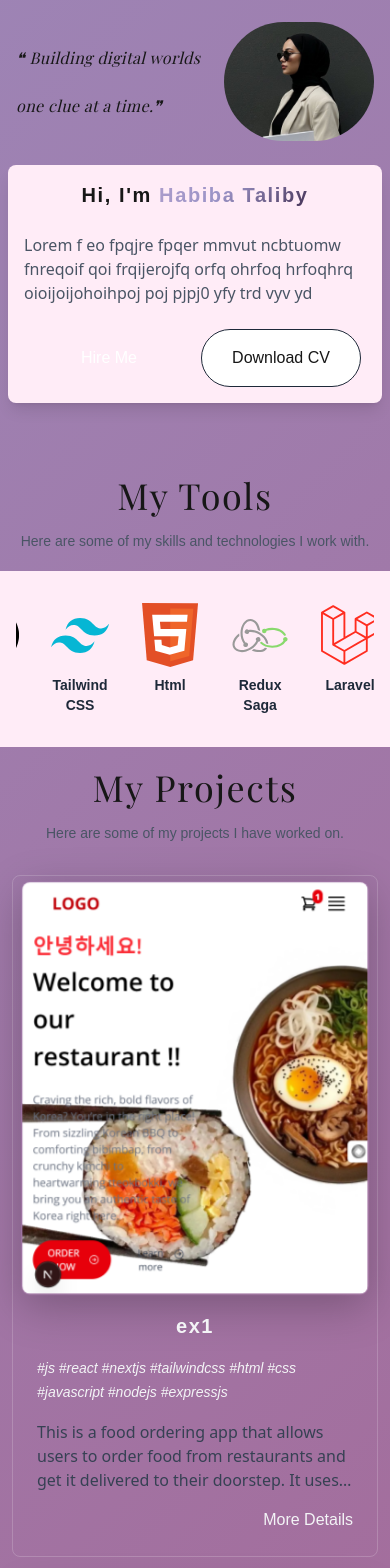
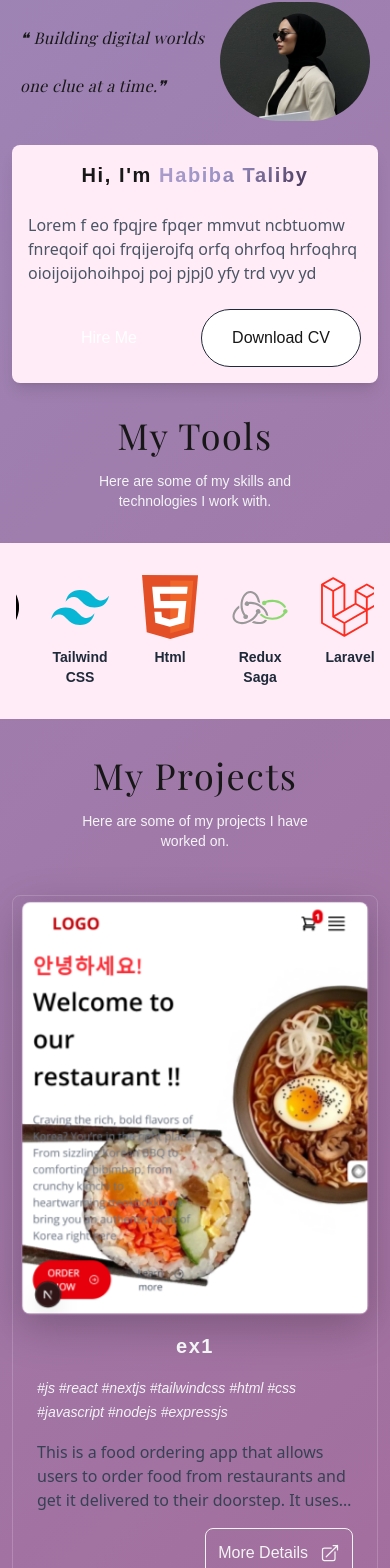
Before and after one commit to Habiba712/my-portfolio, a Next.js app: page / in a window 390 px wide. Shown: the part 58-1626 px from the top of the page. Built offline with nearby package versions, Linux system fonts and the light colour scheme.

Commit message:
project by id for mobile, button icon

```diff
--- /dev/null
+++ b/public/icons/SVG/closeMenu.js
@@ -0,0 +1,10 @@
+
+
+export default function CloseMenu({className}) {
+    return (
+<svg xmlns="http://www.w3.org/2000/svg" fill="none" viewBox="0 0 24 24" stroke-width="2" stroke="currentColor" class={className}>
+  <path stroke-linecap="round" stroke-linejoin="round" d="M6 18 18 6M6 6l12 12" />
+</svg>
+
+    )
+}
--- /dev/null
+++ b/public/icons/SVG/link_arrow.js
@@ -0,0 +1,11 @@
+
+
+export default function LinkArrow({className}){
+
+    return(
+        <svg xmlns="http://www.w3.org/2000/svg" fill="none" viewBox="0 0 24 24" strokeWidth={1.5} stroke="currentColor" className={className}>
+  <path strokeLinecap="round" strokeLinejoin="round" d="M13.5 6H5.25A2.25 2.25 0 0 0 3 8.25v10.5A2.25 2.25 0 0 0 5.25 21h10.5A2.25 2.25 0 0 0 18 18.75V10.5m-10.5 6L21 3m0 0h-5.25M21 3v5.25" />
+</svg>
+
+    )
+}
--- a/src/app/components/Sections/AboutMeSection.js
+++ b/src/app/components/Sections/AboutMeSection.js
@@ -6,7 +6,7 @@ import profile_pic from "../../../../public/Minimalist Chic Hijab Style _ Cream
 import Link from "next/link";
 export default function AboutMe() {
     return(
-        <section id="about" className="w-full flex flex-col gap-10 items-center">
+        <section id="about" className="w-full flex flex-col gap-3 items-center">
 
 <SectionHeader title={"About Me"} description={"A small introduction about me"}/>
         <div className="desktop-about w-[80%] p-2 h-full border border-gray-300 rounded-lg bg-white grid grid-cols-2 gap-4 items-center">
--- a/src/app/components/Sections/ContactMe.js
+++ b/src/app/components/Sections/ContactMe.js
@@ -4,7 +4,7 @@ import SectionHeader from "../layout/SectionHeader"
 
 export default function ContactMe() {
     return(
-        <section id="contact" className="w-full flex flex-col gap-10 items-center">
+        <section id="contact" className="w-full flex flex-col gap-3 items-center">
 
 <SectionHeader title={"Contact Me"} description={"You can use the form bellow in case you wanted to contact me"}/>
         <div className="desktop-about w-[60%] p-10 border border-gray-300 rounded-lg bg-white">
--- a/src/app/components/Sections/ProjectsSections.js
+++ b/src/app/components/Sections/ProjectsSections.js
@@ -6,6 +6,7 @@ import { ThemeContext } from "../../components/AppContext"
 import { Playfair_Display } from "next/font/google";
 import { motion } from "framer-motion";
 import { redirect } from "next/navigation";
+import LinkArrow from "../../../../public/icons/SVG/link_arrow";
 
 const playfair = Playfair_Display({
     subsets: ["latin"],
@@ -120,7 +121,13 @@ export default function ProjectsSections() {
                                             handleExpandText
                                             redirect(`/pages/projectss/${item._id}`)
                                         }
-                                        } className="cursor-pointer transition-all duration-600 ease-in-out  hover:scale-104">{expandText ? `Less Details` : `More Details`}</button>
+                                        } className="cursor-pointer py-3 px-3 border border-gray-100 rounded-lg transition-all duration-600 flex gap-3 justify-between text-gray-100 items-centerease-in-out  hover:scale-104">
+
+
+                                            {!expandText && <span>More Details</span>}
+                                            <LinkArrow className="w-5 h-5"/>
+
+                                            </button>
                                     </div>
 
 
@@ -138,7 +145,7 @@ export default function ProjectsSections() {
 
             </section>
             {/* mobile version */}
-            <section id="projects" className="mobile-projects w-full  flex flex-col  items-center smooth-scroll transition-all duration-500 ease-in-out">
+            <section id="projects" className="mobile-projects w-full  flex flex-col gap-3 items-center smooth-scroll transition-all duration-500 ease-in-out">
                 <SectionHeader title={'My Projects'} description={'Here are some of my projects I have worked on.'} />
 
 
@@ -204,7 +211,13 @@ export default function ProjectsSections() {
                                             handleExpandText
                                             redirect(`/pages/projectss/${item._id}`)
                                         }
-                                        } className="cursor-pointer transition-all duration-600 ease-in-out  hover:scale-104">{expandText ? `Less Details` : `More Details`}</button>
+                                        } className="cursor-pointer py-3 px-3 border border-gray-100 rounded-lg transition-all duration-600 flex gap-3 justify-between items-centerease-in-out  hover:scale-104">
+
+
+                                            {!expandText && <span>More Details</span>}
+                                            <LinkArrow className="w-5 h-5"/>
+
+                                            </button>
                                     </div>
 
 
--- a/src/app/components/Sections/SkillsSections.js
+++ b/src/app/components/Sections/SkillsSections.js
@@ -23,11 +23,11 @@ export default function SkillsSections() {
 
     return (
         <>
-         <section className="relative mt-8 overflow-hidden"
+         <section className="relative gap-3 mb-4 mt-3 overflow-hidden"
        >
             <SectionHeader title={'My Tools'} description={'Here are some of my skills and technologies I work with.'} />
 
-            <div className="w-full flex flex-row justify-between items-center gap-8 p-4 shadow-lg overflow-x-auto  bg-[#ffecf7ff] ">
+            <div className="w-full mt-3 flex flex-row justify-between items-center gap-8 p-4 shadow-lg overflow-x-auto  bg-[#ffecf7ff] ">
                 {/* a slide of skills and logos ?  */}
                <ToolSlider tools={tools} />
             </div>
--- a/src/app/components/layout/Header.js
+++ b/src/app/components/layout/Header.js
@@ -10,9 +10,10 @@ import logo_black from "../../../../public/icons/logo_in_black.svg";
 import { Prata } from 'next/font/google';
 import Link from "next/link";
 import { redirect } from "next/navigation";
-
+import { useEffect, useRef } from "react";
 import HamburgerMenu from '../../../../public/icons/SVG/hamburgerMenu.js'
 import { useState } from "react";
+import CloseMenu from "../../../../public/icons/SVG/closeMenu";
 
 
 
@@ -22,9 +23,39 @@ export default function Header() {
   const handleShowMenu = ()=>{
     setShowMenu(!showMenu)
   }
+   const menuRef = useRef(null)
+
+   useEffect(()=>{
+    const handleClickOutside= (event)=>{
+      if(menuRef.current && !menuRef.current.contains(event.target)){
+        setShowMenu(false)
+      }
+      if(!menuRef.current && showMenu){
+        setShowMenu(false)
+      }
+    }
+    document.addEventListener('mousedown', handleClickOutside)
+
+    // return()=>{
+    //   document.removeEventListener('mousedown', handleClickOutside)
+    // }
+   },[])
+
+   useEffect(()=>{
+    const handleScrollMenu=()=>{
+      if(window.scrollY>100){
+        setShowMenu(false)
+      }
+    }
+
+    document.addEventListener('scroll', handleScrollMenu)
+   },[])
 
   return (
-    <><header className="desktop-header project-title w-full flex items-center justify-between  py-6 px-10">
+    <>
+
+    {/* for desktop */}
+    <header className="desktop-header project-title w-full flex items-center justify-between  py-6 px-10">
       <div className="text-4xl font-bold  text-start ">
         {/* <Image src={logo_white} alt="logo" width={200} height={200}className="" /> */}
         <h1 className="cursor-pointer"
@@ -32,7 +63,7 @@ export default function Header() {
             redirect('/')
           }}
         >VexAura</h1>
-{/* for desktop */}
+
       </div>
       <div className="">
         <nav className="font-semibold menu-items-nav">
@@ -87,10 +118,13 @@ export default function Header() {
 
       </div>
       <div className="w-50 flex justify-end">
-        <button  onClick={handleShowMenu}>
-           <HamburgerMenu alt="hamburger menu" width={20} height={20} className="cursor-pointer w-10 h-10 felx"
+        <button  onClick={()=>{handleShowMenu()}} className="transition-all ease-in-out duration-700">
+
+        {
+          showMenu ? <CloseMenu  width={20} height={20} className="cursor-pointer w-10 h-10 felx"/> : <HamburgerMenu alt="hamburger menu" width={20} height={20} className="cursor-pointer w-10 h-10 felx"
 
         />
+        }
         </button>
 
       </div>
@@ -98,7 +132,8 @@ export default function Header() {
   </div>
   {
     showMenu && (
-       <div className={`fixed z-100 top-10 right-10 text-white mx-auto  text-sm w-full flex justify-end transition-all duration-700 ease-in-out
+       <div ref={menuRef}
+       className={`fixed z-100 top-10 right-10 text-white mx-auto  text-sm w-full flex justify-end transition-all duration-700 ease-in-out
         ${showMenu ? 'translate-y-0 opacity-100':'-translate-y-full opacity-0'}
         `}
 
--- a/src/app/components/layout/Hero.js
+++ b/src/app/components/layout/Hero.js
@@ -12,6 +12,7 @@ const playfair = Playfair_Display({
 export default function Hero() {
     return (
         <>
+        {/* deskptop version */}
             <div className="desktop-hero flex flex-row justify-between items-center w-full px-5 py-5 main-text-color mb-6 ">
                 <div className={`w-60 h-100 flex flex-col items-start   justify-center grow italic px-8 font-bold text-center overflowX-auto ${playfair.className}`}>
                     <p className="text-5xl leading-[3rem] tracking-wide  animate-slideInLeft">
@@ -61,7 +62,7 @@ export default function Hero() {
             </div>
 
             {/* mobile version */}
-            <div className="mobile-hero w-fit py-5 main-text-color mb-6 mx-2">
+            <div className="mobile-hero main-text-color px-3 flex flex-col justify-center">
                 <div className={`w-fit grid grid-cols-2 px-2 grow italic items-center justify-between font-bold ${playfair.className}`}>
                     <div className="w-50">
                         <p className="text-md italic text-start leading-[3rem] tracking-wide  animate-slideInLeft font-light">
@@ -87,7 +88,7 @@ export default function Hero() {
 
                 </div>
 
-                <div className="p-4 rounded-lg shadow-lg mt-6 flex flex-col gap-2 animate-dropTop bg-[#ffecf7ff] items-center w-fit">
+                <div className="p-4 rounded-lg shadow-lg mt-6 flex flex-col gap-2 animate-dropTop bg-[#ffecf7ff] items-center">
                     <h3>Hi, I'm <span className="animated-gradient-text">Habiba Taliby</span></h3>
                     <p className="font-normal font-sans text-gray-600 ">Lorem f eo fpqjre fpqer mmvut ncbtuomw fnreqoif qoi frqijerojfq orfq ohrfoq hrfoqhrq oioijoijohoihpoj poj pjpj0 yfy trd vyv yd </p>
                     <div className="w-fit flex justify-center">
--- a/src/app/components/layout/SectionHeader.js
+++ b/src/app/components/layout/SectionHeader.js
@@ -4,7 +4,7 @@ export default function SectionHeader({ title, description }) {
     return (
         <div className="flex flex-col items-center justify-center w-full px-4 py-5">
             <h2 className="text-center">{title}</h2>
-            <p className="text-center text-gray-600 text-sm">{description}</p>
+            <p className="w-60 text-center text-gray-100 text-sm">{description}</p>
         </div>
     )
 }
--- a/src/app/globals.css
+++ b/src/app/globals.css
@@ -271,6 +271,7 @@ h2{
 .mobile-about{
   display: none;
 }
+
  }
 
   @media (max-width: 639px) {
@@ -281,6 +282,7 @@ h2{
 .desktop-header{
   display: none;
 }
+
 
 .desktop-hero{
   display: none;
--- a/src/app/page.js
+++ b/src/app/page.js
@@ -9,7 +9,7 @@ export default function Home() {
   return (
     // <div className="font-sans w-max-5xl mx-auto ">
     //   <section className="w-fit">
-    <div className="overflow-x-hidden">
+    <div className="w-full">
     <Hero/>
         <SkillsSections/>
         <ProjectsSections/>
--- a/src/app/pages/projectss/[id]/page.js
+++ b/src/app/pages/projectss/[id]/page.js
@@ -36,9 +36,61 @@ export default function Project() {
             <div>
                 <SectionHeader title={myProject.name} description={""} />
                 {/* // grid grid-cols-2 gap-4  */}
-                <div className="rounded-lg
+                <div className="desktop-hero rounded-lg
 
                 w-full grid grid-cols-2 justify-between gap-4 ">
+
+
+                    <div className="px-4 py-6 font-poppins border border-gray-200 rounded-lg bg-[#ffecf7ff]">
+                        <h3 className="font-sans font-semibold text-gray-800">Overview</h3>
+
+                        <p
+                            className="font-sans"
+
+                        >
+                            Lorem
+                            ipsum dolor sit amet, consectetur adipiscing elit. Sed euismod, nunc ut laoreet cursus, enim erat dictum urna, nec gravida enim erat at sapien.
+
+                            Lorem ipsum dolor sit amet, consectetur adipiscing elit. Sed euismod, nunc ut laoreet cursus, enim erat dictum urna, nec gravida enim erat at sapien.Lorem ipsum dolor sit amet, consectetur adipiscing elit. Sed euismod, nunc ut laoreet cursus, enim erat dictum urna, nec gravida enim erat at sapien.Lorem ipsum dolor sit amet, consectetur adipiscing elit. Sed euismod, nunc ut laoreet cursus, enim erat dictum urna, nec gravida enim erat at sapien.Lorem ipsum dolor sit amet, consectetur adipiscing elit. Sed euismod, nunc ut laoreet cursus, enim erat dictum urna, nec gravida enim erat at sapien.Lorem ipsum dolor sit amet, consectetur adipiscing elit. Sed euismod, nunc ut laoreet cursus, enim erat dictum urna, nec gravida enim erat at sapien.
+                        </p>
+                        <div className="my-4 italic text-gray-700 py-3 text-sm">
+                            <span >Tailwind Css, Next Js, MongoDB, Git, Stripe </span>
+                        </div>
+
+                        <div className="px-3 py-2 flex justify-end gap-3 font-sans ">
+
+                            <button className="cursor-pointer border rounded-lg px-4 py-2 bg-[#9b93c2] text-white whitespace-nowrap">View Project</button>
+                            <button className="cursor-pointer border rounded-lg px-4 py-2 bg-[#9b93c2] text-white whitespace-nowrap">View Repo</button>
+                        </div>
+
+                    </div>
+                    <div>
+
+                        <div className="flex flex-col gap-3">
+                            <div className="grid grid-cols-2 gap-2">
+                                <div className="flex flex-col gap-4 justify-between">
+                                    <Image src={Array.isArray(myProject.pic) ? myProject.pic[1] : myProject.pic} alt="project" width={400} height={400} className="rounded-lg" />
+
+                                </div>
+
+                                <Image src={Array.isArray(myProject.pic) ? myProject.pic[1] : myProject.pic} alt="project" width={400} height={400} className="rounded-lg" />
+                            </div>
+                            <div className="w-full">
+                                <Image src={Array.isArray(myProject.pic) ? myProject.pic[0] : myProject.pic} alt="project" width={500} height={400} className="rounded-lg" />
+                            </div>
+ <div className="w-full">
+                                <Image src={Array.isArray(myProject.pic) ? myProject.pic[0] : myProject.pic} alt="project" width={500} height={400} className="rounded-lg" />
+                            </div>
+
+                        </div>
+
+
+                    </div>
+                </div>
+{/* mobile version */}
+                  <div className="rounded-lg mobile-hero
+
+                w-full flex flex-col justify-center gap-4 ">
 
 
                     <div className="px-4 py-6 font-poppins border border-gray-200 rounded-lg bg-[#ffecf7ff]">
```
